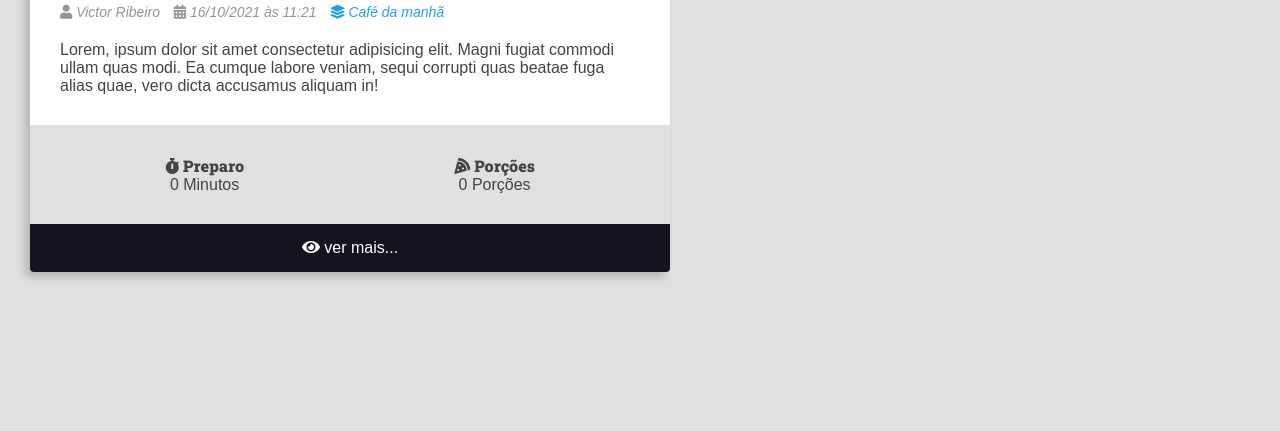
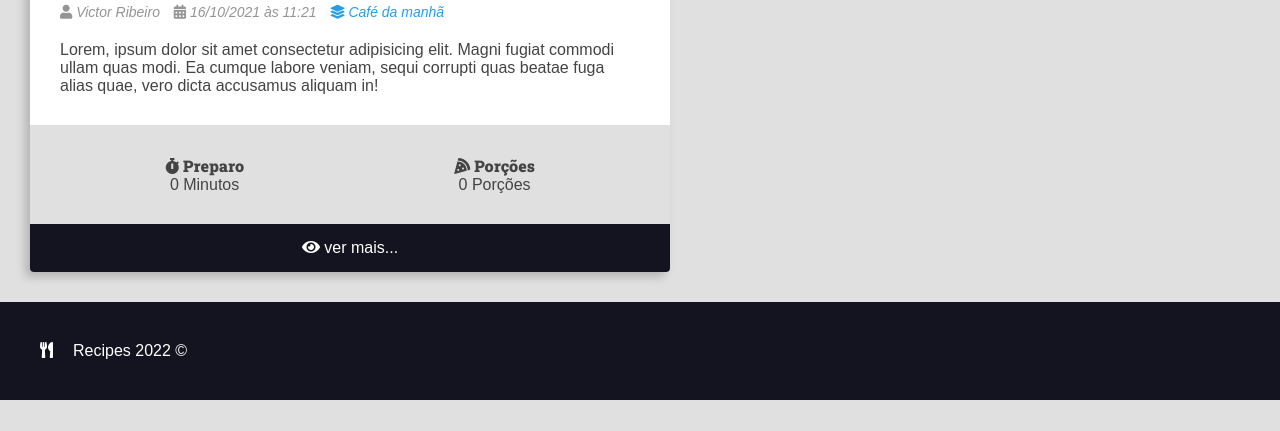
Before and after one commit to vic37get/Recipes, a Django app: page / in a window 1280 px wide. Shown: the part 369-800 px from the top of the page. Run offline with Django 4.2, Linux system fonts and the light colour scheme; some libraries are stand-ins or nearby versions.

Commit message:
adição do footer

```diff
--- a/recipes/templates/recipes/pages/home.html
+++ b/recipes/templates/recipes/pages/home.html
@@ -5,60 +5,8 @@
     {% include 'recipes/partials/search.html' %}
     <main class="main-content-container">
         <div class="main-content main-content-list container">
-            <div class="recipe recipe-list-item">
-                <div class="recipe-cover">
-                    <img src="https://via.placeholder.com/1280x720.png/269fe6" alt="Temporário">
-                </div>
-                <div class="recipe-title-container">
-                    <h2 class="recipe-title">Lorem ipsum dolor sit amet.</h2>
-                </div>
-                <div class="recipe-author">
-                    <span class="recipe-author-item">
-                        <i class="fas fa-user"></i>
-                        Victor Ribeiro
-                    </span>
-                    <span class="recipe-author-item">
-                        <i class="fas fa-calendar-alt"></i>
-                        16/10/2021 às 11:21
-                    </span>
-                    <span class="recipe-author-item">
-                        <a href="/recipes/category/cafe-da-manha/">
-                            <i class="fas fa-layer-group"></i>
-                            <span>Café da manhã</span>
-                        </a>
-                    </span>
-                </div>
-                <div class="recipe-content">
-                    <p>Lorem, ipsum dolor sit amet consectetur adipisicing elit. Magni fugiat commodi ullam quas modi.
-                        Ea cumque labore veniam, sequi corrupti quas beatae fuga alias quae, vero dicta accusamus
-                        aliquam in!</p>
-                </div>
-
-                <div class="recipe-meta-container">
-                    <div class="recipe-meta recipe-preparation">
-                        <h3 class="recipe-meta-title"><i class="fas fa-stopwatch"></i> Preparo</h3>
-                        <div class="recipe-meta-text">
-                            0 Minutos
-                        </div>
-                    </div>
-                    <div class="recipe-meta recipe-servings">
-                        <h3 class="recipe-meta-title"><i class="fas fa-pizza-slice"></i> Porções</h3>
-                        <div class="recipe-meta-text">
-                            0 Porções
-                        </div>
-                    </div>
-                </div>
-
-                <footer class="recipe-footer">
-                    <a class="recipe-read-more button button-dark button-full-width" href="/recipes/3/">
-                        <i class="fas fa-eye"></i>
-                        <span>ver mais...</span>
-                    </a>
-                </footer>
-
-            </div>
-
-
+            {% include 'recipes/partials/recipe.html' %}
         </div>
     </main>
+    {% include 'recipes/partials/footer.html' %}
 </body>
--- /dev/null
+++ b/recipes/templates/recipes/partials/footer.html
@@ -0,0 +1,5 @@
+<footer class="main-footer">
+    <div class="developer">
+      <a href="#" target="_blank" rel="noreferrer noopener"><i class="fas fa-utensils main-logo-icon"></i>Recipes 2022 &copy;</a>
+    </div>
+</footer>
--- a/recipes/templates/recipes/partials/head.html
+++ b/recipes/templates/recipes/partials/head.html
@@ -247,5 +247,24 @@
         .recipe-footer a:hover {
             filter: brightness(2);
         }
+
+        .main-footer {
+            display: flex;
+            align-items: center;
+            justify-content: space-between;
+            background-color: var(--color-primary-dark);
+            color: var(--color-white);
+            padding: var(--spacing-gutter-large);
+        }
+
+        .main-footer a {
+            color: var(--color-white);
+            text-decoration: none;
+            transition: all 300ms ease-in-out;
+        }
+
+        .main-footer a:hover {
+            filter: brightness(.8)
+        }
     </style>
 </head>
--- /dev/null
+++ b/recipes/templates/recipes/partials/recipe.html
@@ -0,0 +1,52 @@
+<div class="recipe recipe-list-item">
+    <div class="recipe-cover">
+        <img src="https://via.placeholder.com/1280x720.png/269fe6" alt="Temporário">
+    </div>
+    <div class="recipe-title-container">
+        <h2 class="recipe-title">Lorem ipsum dolor sit amet.</h2>
+    </div>
+    <div class="recipe-author">
+        <span class="recipe-author-item">
+            <i class="fas fa-user"></i>
+            Victor Ribeiro
+        </span>
+        <span class="recipe-author-item">
+            <i class="fas fa-calendar-alt"></i>
+            16/10/2021 às 11:21
+        </span>
+        <span class="recipe-author-item">
+            <a href="/recipes/category/cafe-da-manha/">
+                <i class="fas fa-layer-group"></i>
+                <span>Café da manhã</span>
+            </a>
+        </span>
+    </div>
+    <div class="recipe-content">
+        <p>Lorem, ipsum dolor sit amet consectetur adipisicing elit. Magni fugiat commodi ullam quas modi.
+            Ea cumque labore veniam, sequi corrupti quas beatae fuga alias quae, vero dicta accusamus
+            aliquam in!</p>
+    </div>
+
+    <div class="recipe-meta-container">
+        <div class="recipe-meta recipe-preparation">
+            <h3 class="recipe-meta-title"><i class="fas fa-stopwatch"></i> Preparo</h3>
+            <div class="recipe-meta-text">
+                0 Minutos
+            </div>
+        </div>
+        <div class="recipe-meta recipe-servings">
+            <h3 class="recipe-meta-title"><i class="fas fa-pizza-slice"></i> Porções</h3>
+            <div class="recipe-meta-text">
+                0 Porções
+            </div>
+        </div>
+    </div>
+
+    <footer class="recipe-footer">
+        <a class="recipe-read-more button button-dark button-full-width" href="/recipes/3/">
+            <i class="fas fa-eye"></i>
+            <span>ver mais...</span>
+        </a>
+    </footer>
+
+</div>
```
